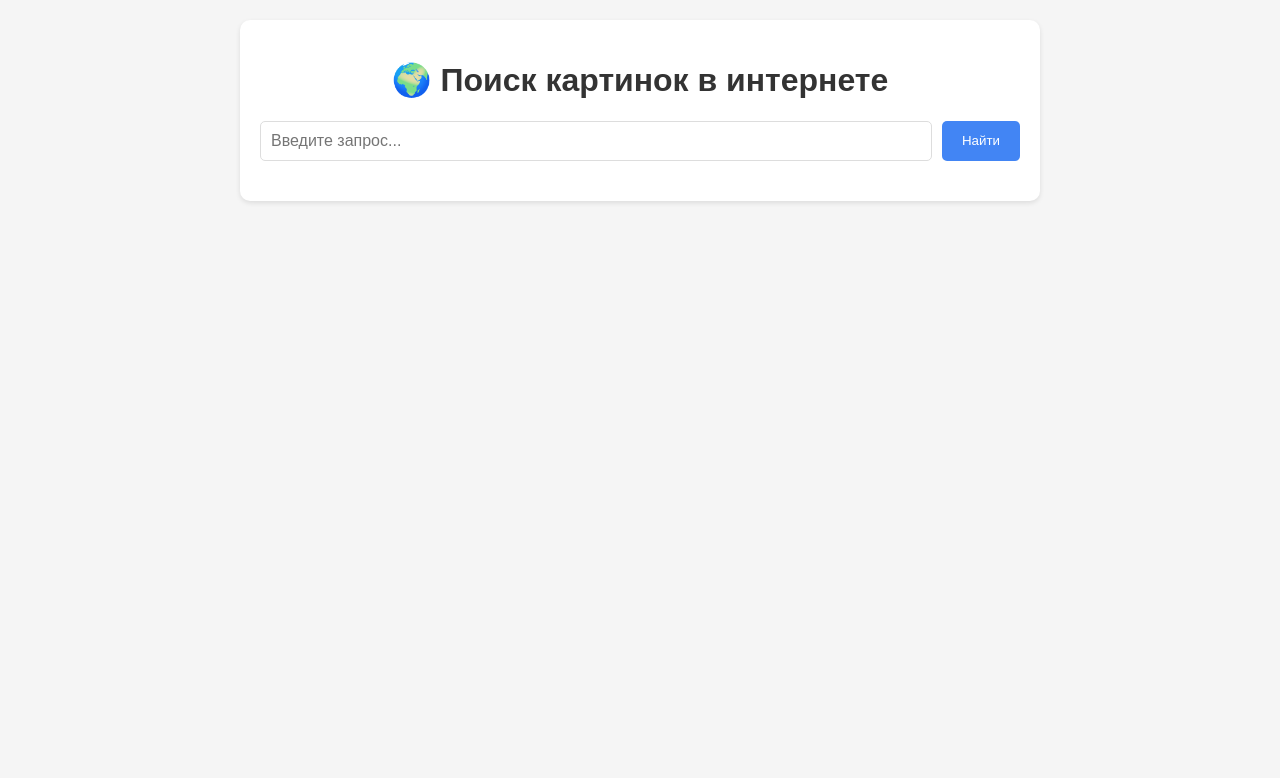
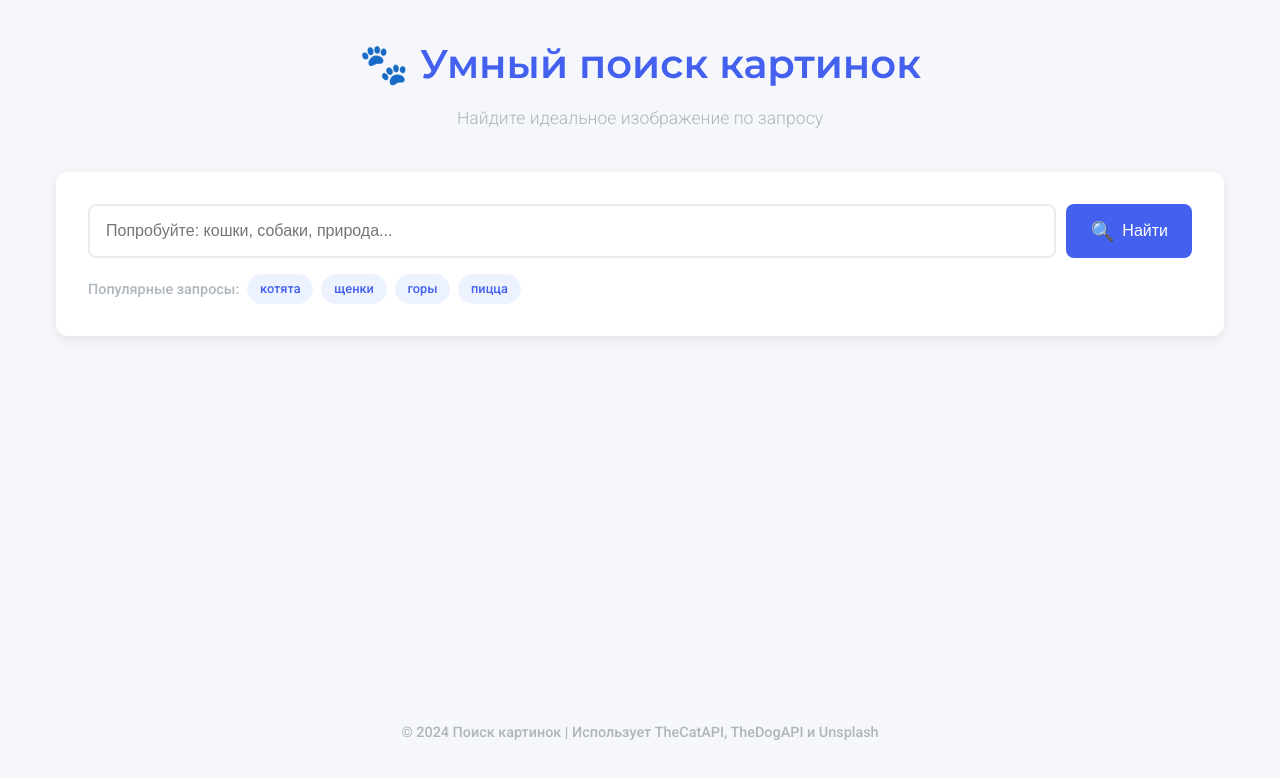
Before and after one commit to cher1k/my_app_1_, a plain HTML site: page index.html in a window 1280 px wide. Drawn offline with Linux system fonts and the light colour scheme.

Commit message:
дизайн

```diff
--- a/index.html
+++ b/index.html
@@ -5,17 +5,41 @@
     <meta name="viewport" content="width=device-width, initial-scale=1.0">
     <title>Умный поиск картинок</title>
     <link rel="stylesheet" href="styles.css">
-    <link rel="manifest" href="manifest.json">
+    <link rel="preconnect" href="https://fonts.googleapis.com">
+    <link rel="preconnect" href="https://fonts.gstatic.com" crossorigin>
+    <link href="https://fonts.googleapis.com/css2?family=Montserrat:wght@400;600&family=Roboto:wght@300;500&display=swap" rel="stylesheet">
 </head>
 <body>
     <div class="container">
-        <h1>🌍 Поиск картинок в интернете</h1>
-        <div class="search-box">
-            <input type="text" id="searchInput" placeholder="Введите запрос...">
-            <button id="searchBtn">Найти</button>
+        <header class="header">
+            <h1>🐾 Умный поиск картинок</h1>
+            <p class="subtitle">Найдите идеальное изображение по запросу</p>
+        </header>
+
+        <div class="search-container">
+            <div class="search-box">
+                <input type="text" id="searchInput" placeholder="Попробуйте: кошки, собаки, природа...">
+                <button id="searchBtn">
+                    <span class="search-icon">🔍</span>
+                    <span class="search-text">Найти</span>
+                </button>
+            </div>
+            <div class="search-tips">
+                Популярные запросы:
+                <span class="tag">котята</span>
+                <span class="tag">щенки</span>
+                <span class="tag">горы</span>
+                <span class="tag">пицца</span>
+            </div>
         </div>
+
         <div id="results" class="image-grid"></div>
+
+        <footer class="footer">
+            <p>© 2024 Поиск картинок | Использует TheCatAPI, TheDogAPI и Unsplash</p>
+        </footer>
     </div>
+
     <script src="app.js"></script>
 </body>
 </html>
--- a/styles.css
+++ b/styles.css
@@ -1,101 +1,223 @@
-/* Основные стили */
+:root {
+    --primary: #4361ee;
+    --primary-light: #4895ef;
+    --secondary: #3f37c9;
+    --dark: #1b263b;
+    --light: #f8f9fa;
+    --gray: #adb5bd;
+}
+
+* {
+    margin: 0;
+    padding: 0;
+    box-sizing: border-box;
+}
+
 body {
-    font-family: Arial, sans-serif;
-    max-width: 800px;
-    margin: 0 auto;
-    padding: 20px;
-    background: #f5f5f5;
+    font-family: 'Roboto', sans-serif;
+    background-color: #f5f7fa;
+    color: var(--dark);
+    line-height: 1.6;
 }
 
 .container {
-    background: white;
-    padding: 20px;
-    border-radius: 10px;
-    box-shadow: 0 2px 5px rgba(0,0,0,0.1);
+    max-width: 1200px;
+    margin: 0 auto;
+    padding: 2rem 1rem;
+    min-height: 100vh;
+    display: flex;
+    flex-direction: column;
 }
 
-h1 {
+.header {
     text-align: center;
-    color: #333;
+    margin-bottom: 2.5rem;
+}
+
+.header h1 {
+    font-family: 'Montserrat', sans-serif;
+    font-size: 2.5rem;
+    color: var(--primary);
+    margin-bottom: 0.5rem;
+}
+
+.subtitle {
+    color: var(--gray);
+    font-weight: 300;
+    font-size: 1.1rem;
+}
+
+.search-container {
+    background: white;
+    padding: 2rem;
+    border-radius: 12px;
+    box-shadow: 0 4px 12px rgba(0,0,0,0.08);
+    margin-bottom: 2rem;
 }
 
 .search-box {
     display: flex;
-    margin: 20px 0;
+    gap: 10px;
+    margin-bottom: 1rem;
 }
 
 #searchInput {
     flex: 1;
-    padding: 10px;
-    border: 1px solid #ddd;
-    border-radius: 5px;
-    font-size: 16px;
+    padding: 1rem;
+    border: 2px solid #e9ecef;
+    border-radius: 8px;
+    font-size: 1rem;
+    transition: all 0.3s;
+}
+
+#searchInput:focus {
+    border-color: var(--primary-light);
+    outline: none;
+    box-shadow: 0 0 0 3px rgba(67, 97, 238, 0.2);
 }
 
 #searchBtn {
-    padding: 10px 20px;
-    margin-left: 10px;
-    background: #4285f4;
+    display: flex;
+    align-items: center;
+    gap: 8px;
+    padding: 0 1.5rem;
+    background: var(--primary);
     color: white;
     border: none;
-    border-radius: 5px;
+    border-radius: 8px;
+    font-size: 1rem;
+    font-weight: 500;
     cursor: pointer;
+    transition: all 0.3s;
 }
 
-/* Карточки изображений */
+#searchBtn:hover {
+    background: var(--secondary);
+    transform: translateY(-2px);
+}
+
+.search-icon {
+    font-size: 1.2rem;
+}
+
+.search-text {
+    display: none;
+}
+
+.search-tips {
+    display: flex;
+    align-items: center;
+    flex-wrap: wrap;
+    gap: 8px;
+    font-size: 0.9rem;
+    color: var(--gray);
+}
+
+.tag {
+    background: #edf2ff;
+    color: var(--primary);
+    padding: 0.3rem 0.8rem;
+    border-radius: 20px;
+    font-size: 0.8rem;
+    cursor: pointer;
+    transition: all 0.2s;
+}
+
+.tag:hover {
+    background: var(--primary);
+    color: white;
+}
+
 .image-grid {
     display: grid;
-    grid-template-columns: repeat(auto-fill, minmax(300px, 1fr));
-    gap: 15px;
-    margin-top: 20px;
+    grid-template-columns: repeat(auto-fill, minmax(250px, 1fr));
+    gap: 1.5rem;
+    margin-bottom: 2rem;
 }
 
 .image-card {
-    border: 1px solid #eee;
-    border-radius: 8px;
+    background: white;
+    border-radius: 10px;
     overflow: hidden;
-    background: white;
+    box-shadow: 0 3px 10px rgba(0,0,0,0.1);
+    transition: all 0.3s;
+    display: flex;
+    flex-direction: column;
+}
+
+.image-card:hover {
+    transform: translateY(-5px);
+    box-shadow: 0 10px 20px rgba(0,0,0,0.15);
 }
 
 .image-card img {
     width: 100%;
     height: 200px;
     object-fit: cover;
-    display: block;
+    border-bottom: 1px solid #eee;
 }
 
 .image-actions {
     display: flex;
-    padding: 10px;
-    background: #f9f9f9;
-}
-
-.image-actions button,
-.image-actions a {
-    flex: 1;
-    padding: 8px;
-    margin: 0 5px;
-    text-align: center;
-    text-decoration: none;
-    color: white;
-    background: #4285f4;
-    border: none;
-    border-radius: 4px;
-    cursor: pointer;
+    padding: 0.8rem;
+    gap: 8px;
 }
 
 .image-actions a {
-    display: inline-block;
-    line-height: 1.5;
+    flex: 1;
+    text-align: center;
+    padding: 0.5rem;
+    font-size: 0.9rem;
+    text-decoration: none;
+    border-radius: 6px;
+    transition: all 0.2s;
 }
 
-/* Сообщения */
+.image-actions a:first-child {
+    background: #edf2ff;
+    color: var(--primary);
+}
+
+.image-actions a:first-child:hover {
+    background: var(--primary);
+    color: white;
+}
+
+.image-actions a:last-child {
+    background: #e2f3f3;
+    color: #00a8a8;
+}
+
+.image-actions a:last-child:hover {
+    background: #00a8a8;
+    color: white;
+}
+
 .loading, .error {
     text-align: center;
-    padding: 20px;
-    font-size: 18px;
+    padding: 3rem;
+    font-size: 1.2rem;
+    grid-column: 1 / -1;
 }
 
 .error {
-    color: #d32f2f;
+    color: #e63946;
 }
+
+.footer {
+    text-align: center;
+    margin-top: auto;
+    padding: 1.5rem;
+    color: var(--gray);
+    font-size: 0.9rem;
+}
+
+@media (min-width: 768px) {
+    .search-text {
+        display: inline;
+    }
+
+    .image-grid {
+        grid-template-columns: repeat(auto-fill, minmax(280px, 1fr));
+    }
+}
```
